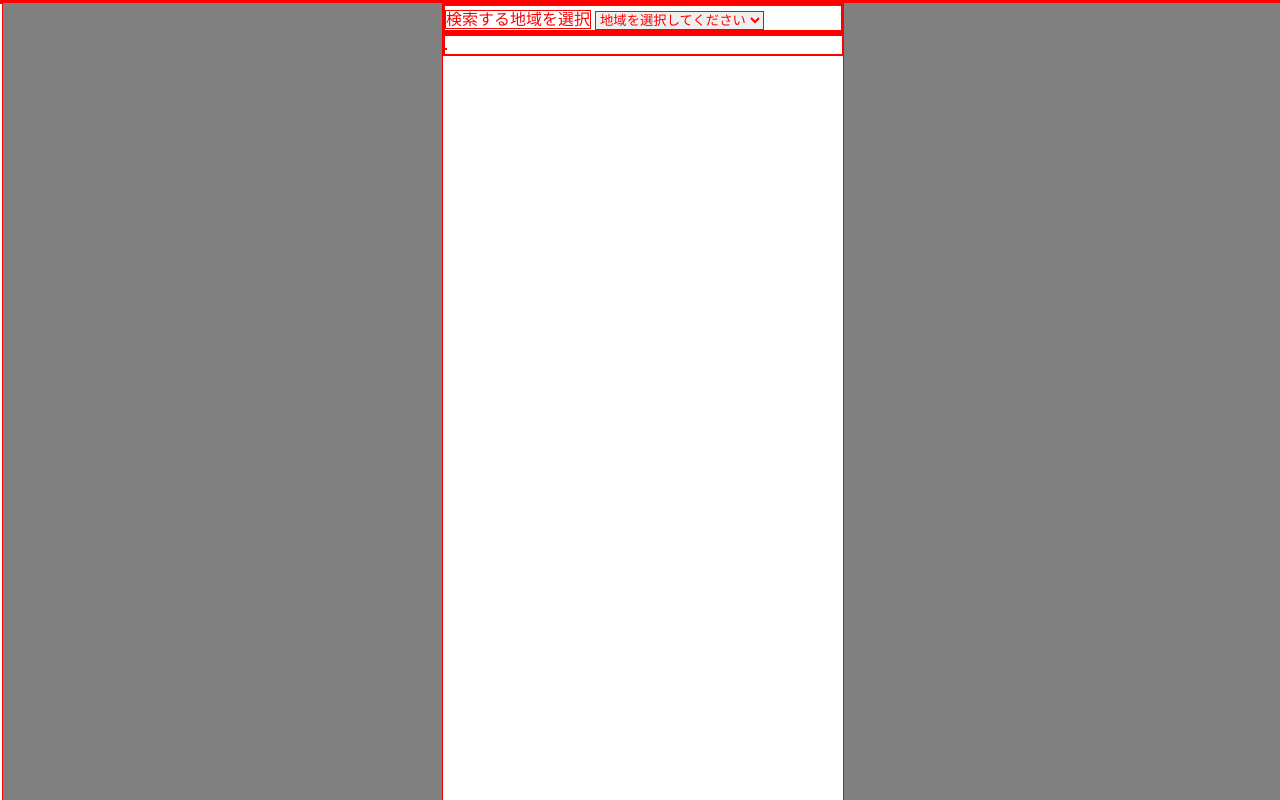
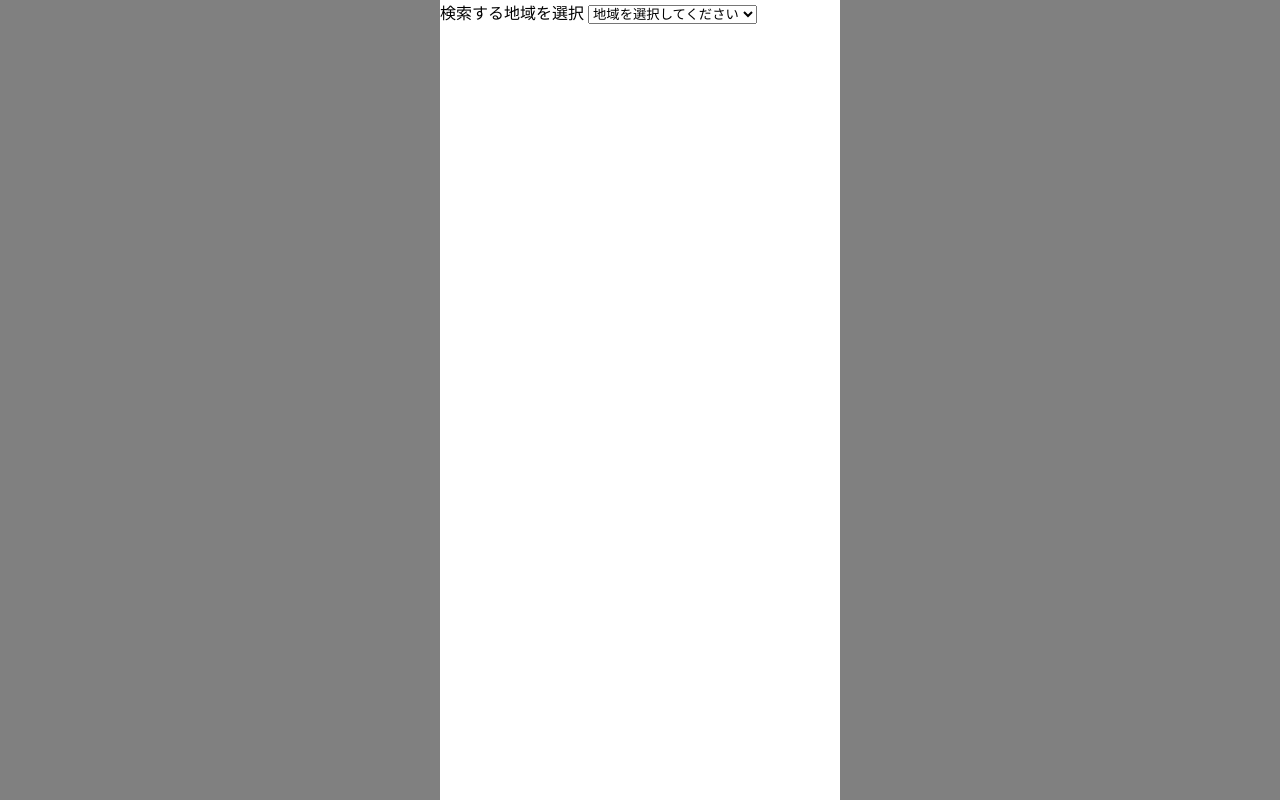
Before and after one commit to yuuta-0509/message.App, a plain HTML site: page index.html in a window 1280 px wide. Drawn offline with Linux system fonts and the light colour scheme; a web font is replaced by a local one.

Commit message:
デザイン色々

```diff
--- a/app.js
+++ b/app.js
@@ -8,6 +8,8 @@ var output = document.getElementById('output');
 var iconImage = document.getElementById('icon');
 selectElement.addEventListener("change", function() {
     cityId = selectElement.value || cityId;
+    var result = document.getElementById('resultDiv');
+    result.style.border = 'solid 1px blue'
     async function getWeather () {
         var apiUrl = `https://api.openweathermap.org/data/2.5/weather?id=${cityId}&units=metric&lang=ja&appid=${apiKey}`;
         try {
--- a/index.html
+++ b/index.html
@@ -31,11 +31,13 @@
           </select>
         </div>
       </div>
-      <div class="result-div">
-        <div id="output">
-        </div>
-        <div class="icon-div">
-          <img src="" alt="" id="icon">
+      <div class="result-div" >
+        <div class="result" id="resultDiv">
+          <div id="output">
+          </div>
+          <div class="icon-div">
+            <img src="" alt="" id="icon">
+          </div>
         </div>
       </div>
     </div>
--- a/styles.css
+++ b/styles.css
@@ -4,8 +4,6 @@
   font-family: "Kiwi Maru", serif;
   font-weight: 400;
   font-style: normal;
-  border: solid 0.01px red;
-  color: red;
 }
 
 #all {
@@ -27,5 +25,19 @@
 }
 .icon-div {
   width: 100%;
-
+  display: flex;
+  justify-content: center;
+  align-items: center;
 }
+.result-div {
+  width: 100%;
+  height: 70vh;
+  display: flex;
+  justify-content: center;
+  align-items: center;
+}
+.result {
+  /* border: solid 1px blue; */
+  border-radius: 30px;
+  padding: 20px;
+}
```
